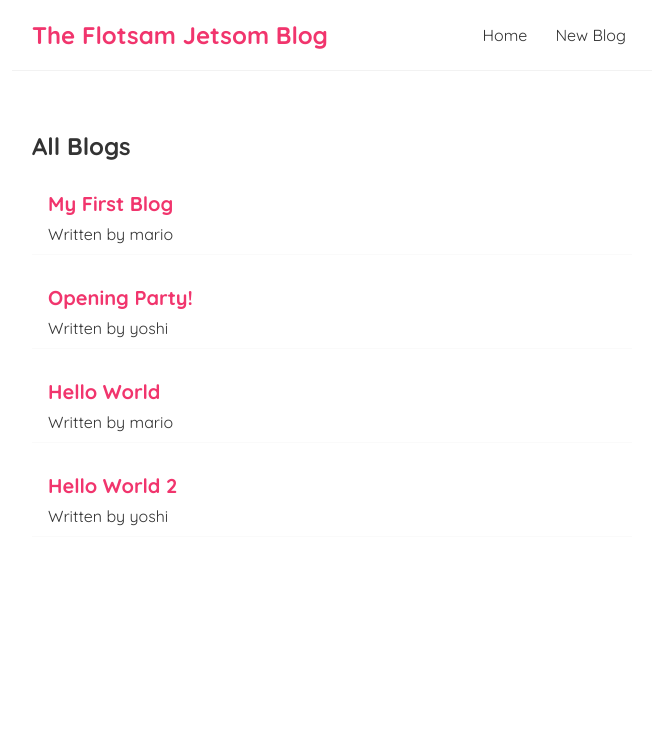
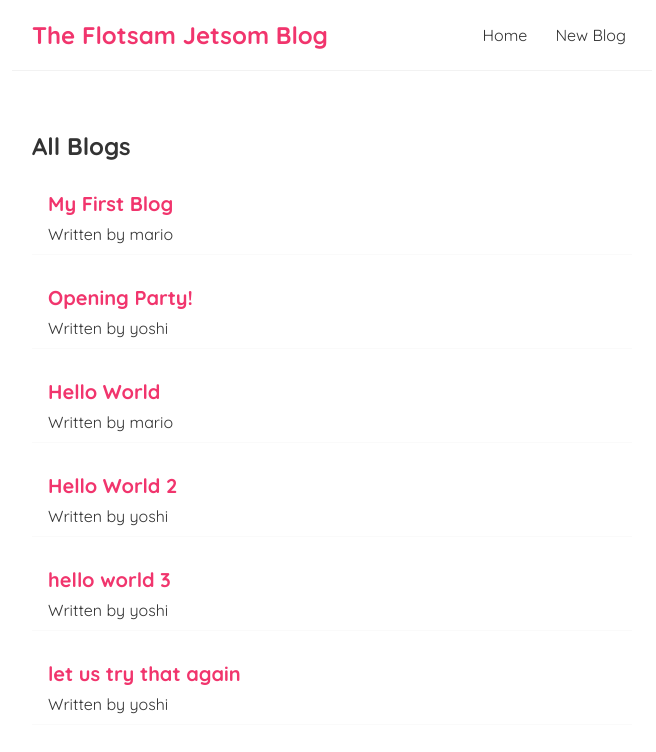
Before and after one commit to Soarrow/react-blog-project, a React (Create React App) app: page / in a window 1280 px wide. Shown: the top 752 px of the page, without its empty margins (308-964 px from the left). Built offline with nearby package versions, Linux system fonts and the light colour scheme; data requests are answered from the project's data file.

Commit message:
redirect to home page after submission of blog post

```diff
--- a/data/db.json
+++ b/data/db.json
@@ -23,6 +23,18 @@
       "body": "This is my second blog!!!",
       "author": "yoshi",
       "id": 4
+    },
+    {
+      "title": "hello world 3",
+      "body": "This is my third blog!!!",
+      "author": "yoshi",
+      "id": 5
+    },
+    {
+      "title": "let us try that again",
+      "body": "redirect me to homepage please",
+      "author": "yoshi",
+      "id": 6
     }
   ]
 }
--- a/src/Create.js
+++ b/src/Create.js
@@ -1,4 +1,5 @@
 import { useState } from "react";
+import { useNavigate } from "react-router-dom";
 
 const Create = () => {
 
@@ -8,13 +9,16 @@ const Create = () => {
     const [author, setAuthor] = useState('mario');
     const [isPending, setIsPending] = useState(false);
 
+    // invoke the useNavigate hook
+    const history = useNavigate(); //back foward redirect the user
+
     // React to the submit event
     const handleSubmit = (e) => {
         // need to prevent the default action (stops page from refreshing)
         e.preventDefault();
 
         // create a blog object
-        const blog = {title, body, author};
+        const blog = { title, body, author };
 
         setIsPending(true);
 
@@ -22,11 +26,14 @@ const Create = () => {
         // second arg is where we tack on the data and also define the type of request we're making
         fetch('http://localhost:8000/blogs', {
             method: 'POST',
-            headers: {"Content-Type": "application/json"}, //set the content type that is being sent with this request ... we're sending json data
+            headers: { "Content-Type": "application/json" }, //set the content type that is being sent with this request ... we're sending json data
             body: JSON.stringify(blog) // the data that we're sending with this request ... in this case the blog
         }).then(() => {
             console.log('new blog added');
             setIsPending(false);
+            // go back one through history
+            // history.go(-1) //use pos/neg integers to move forwards and backwards through history of pages visited or ... we can redirect
+            history('/'); // go to route for the home page
         })
     }
 
```
